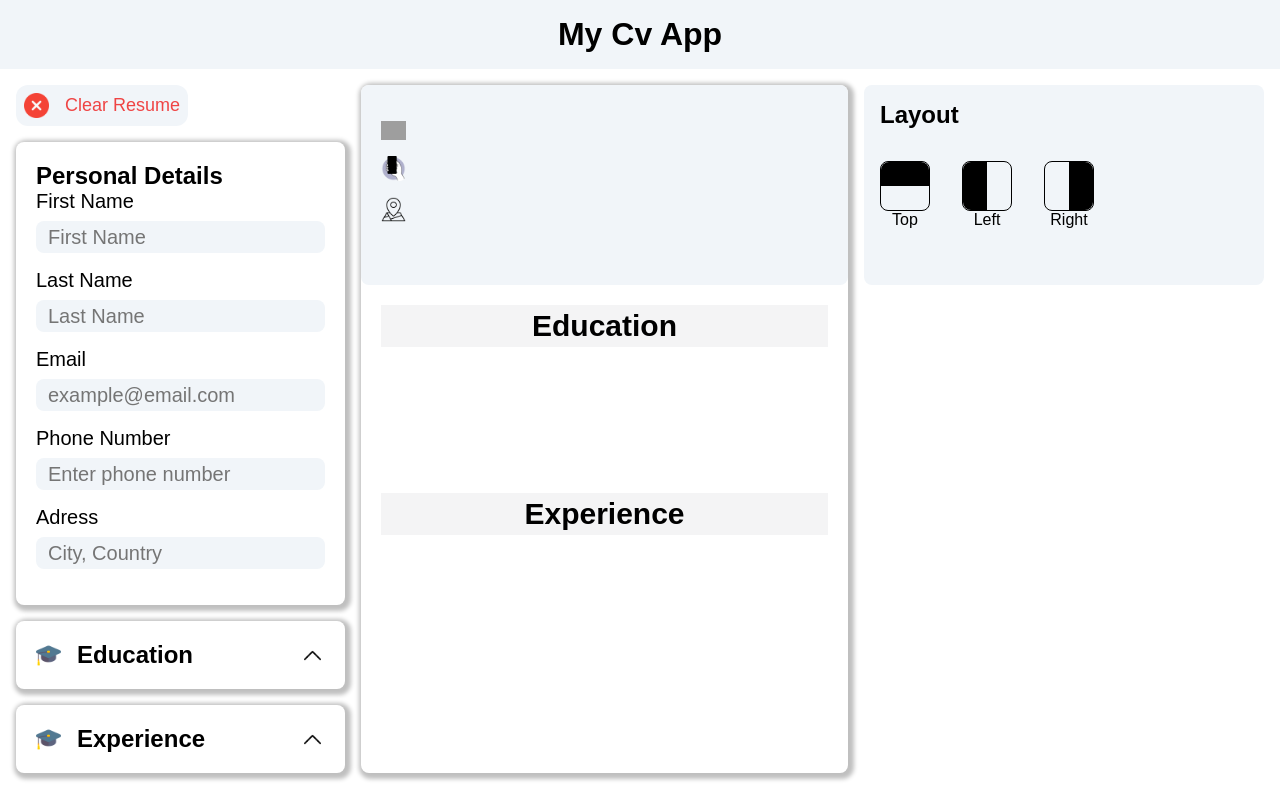
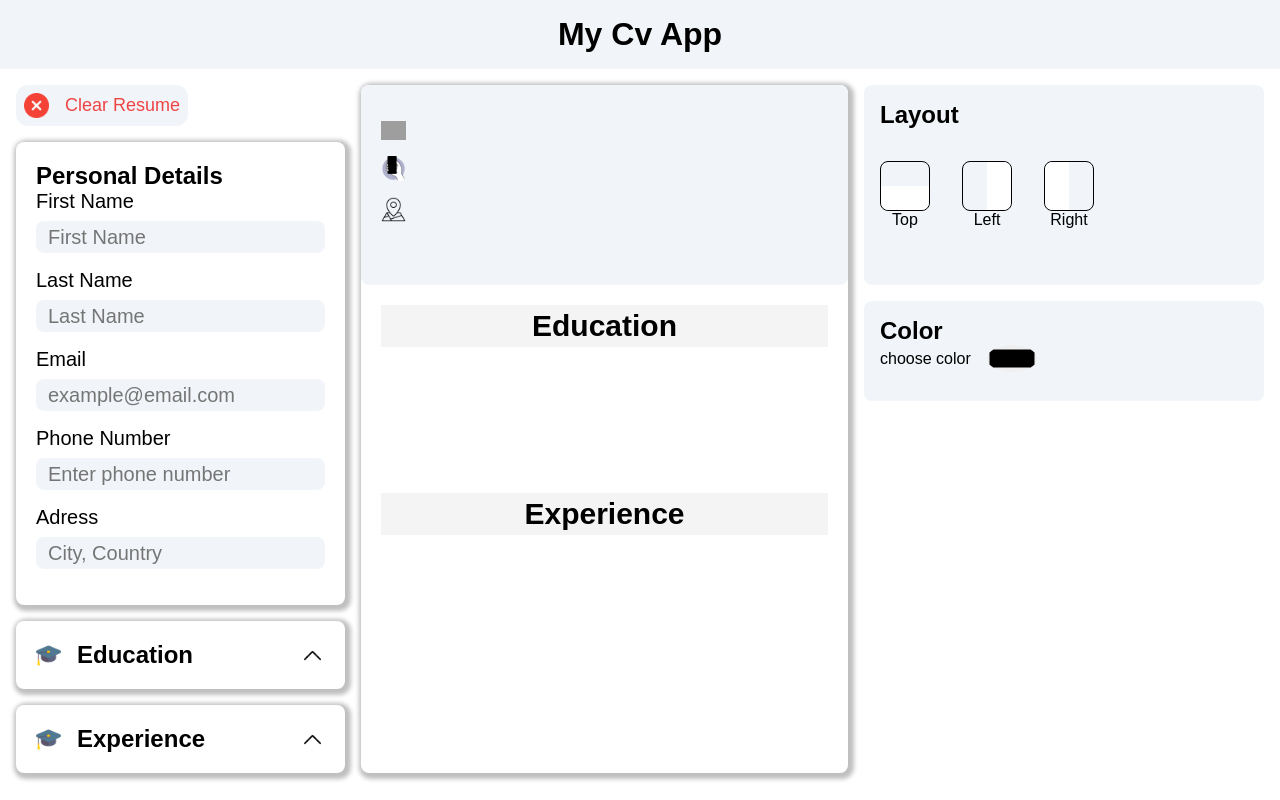
Before and after one commit to Medido1/The-OdinProject-CV-Application, a React (Vite) app: page / in a window 1280 px wide. Built offline with nearby package versions, Linux system fonts and the light colour scheme; grey boxes are pictures that could not be loaded.

Commit message:
Add a color input for the user to change the background color

```diff
--- a/src/components/CustomizeContainer.jsx
+++ b/src/components/CustomizeContainer.jsx
@@ -1,25 +1,32 @@
-import React, { useState } from 'react';
+import React from 'react';
 
-export default function CustomiseContainer() {
+export default function CustomiseContainer({color, handleColorChange}) {
   return (
     <div className='customize_container'>
       <div className='layout_container'>
         <h2>Layout</h2>
         <ul>
           <li>
-            <div className='square top'></div>
+            <div className='square top' style={{backgroundColor: color}}></div>
             <p>Top</p>
           </li>
           <li>
-            <div className='square left'></div>
+            <div className='square left' style={{backgroundColor: color}}></div>
             <p>Left</p>
           </li>
           <li>
-            <div className='square right'></div>
+            <div className='square right' style={{backgroundColor: color}}></div>
             <p>Right</p>
           </li>
         </ul>
       </div>
+      <div className="color_picker">
+        <h2>Color</h2>
+        <div>
+          <label htmlFor="color">choose color</label>
+          <input type="color"  id="color" onChange={handleColorChange}/>
+        </div>
+      </div>
     </div>
   )
 }
--- a/src/components/DisplayContainer.jsx
+++ b/src/components/DisplayContainer.jsx
@@ -3,10 +3,11 @@ import PersonalInfoDisplay from './PersonalInfoDisplay';
 import InfoDisplay from './InfoDisplay';
 
 export default function displayContainer({personalDetails, educationDetails,
-  educationList, experienceDetails, experienceList}) {
+  educationList, experienceDetails, experienceList,
+  color}) {
   return (
     <div className='display_container'>
-      <PersonalInfoDisplay personalDetails={personalDetails}/>
+      <PersonalInfoDisplay personalDetails={personalDetails} color={color}/>
       <InfoDisplay
         info={educationDetails}
         infoList={educationList}
--- a/src/components/Main.jsx
+++ b/src/components/Main.jsx
@@ -64,6 +64,12 @@ export default function Main() {
     })
   }
 
+  const [color, setColor] = useState("#f1f5f9");
+
+  function handleColorChange(e) {
+    setColor(e.target.value)
+  }
+
   return (
     <main className='main'>
       <div>
@@ -85,13 +91,17 @@ export default function Main() {
       />
       </div>
       <DisplayContainer
-      personalDetails={personalDetails}
-      educationDetails={educationDetails}
-      educationList={educationList}
-      experienceDetails={experienceDetails}
-      experienceList={experienceList}
+        personalDetails={personalDetails}
+        educationDetails={educationDetails}
+        educationList={educationList}
+        experienceDetails={experienceDetails}
+        experienceList={experienceList}
+        color={color}
       />
-      <CustomiseContainer />
+      <CustomiseContainer
+        color={color}
+        handleColorChange={handleColorChange}
+      />
     </main>
   )
 }
--- a/src/components/PersonalInfoDisplay.jsx
+++ b/src/components/PersonalInfoDisplay.jsx
@@ -3,9 +3,9 @@ import emailIcon from '../assets/icons/mail.png';
 import phoneIcon from '../assets/icons/phone.png';
 import locationIcon from '../assets/icons/location.png';
 
-export default function PersonalInfoDisplay({personalDetails}) {
+export default function PersonalInfoDisplay({personalDetails, color}) {
   return (
-    <div className="personal_info_display">
+    <div className="personal_info_display" style={{backgroundColor: color}}>
       <h2>{personalDetails.firstName}  {personalDetails.lastName}</h2>
       <div className='personal_details'>
         <p>
--- a/src/index.css
+++ b/src/index.css
@@ -207,8 +207,13 @@ body {
   background-color: #fca5a5;
 }
 
+.customize_container {
+  display: flex;
+  flex-direction: column;
+  gap: 1rem;
+}
 
-.layout_container {
+.layout_container{
   padding: 1rem;
   background-color: #f1f5f9;
   height: 200px;
@@ -235,27 +240,47 @@ body {
 .square::before {
   content: "";
   position: absolute;
-  top: 0;
-  background-color: black;
+  bottom: 0;
+  background-color: white;
 }
 
 .square.top::before {
   left: 0;
   width: 100%;
   height: 50%;
-  border-radius: .5rem .5rem 0 0;
+  border-radius: .0 0 .5rem .5rem;
 }
 
 .square.left::before {
+  width: 50%;
+  height: 100%;
+  right: 0;
+  border-radius: 0rem .5rem .5rem 0;
+}
+
+.square.right::before {
   width: 50%;
   height: 100%;
   left: 0;
   border-radius: .5rem 0 0 .5rem;
 }
 
-.square.right::before {
-  width: 50%;
-  height: 100%;
-  right: 0;
-  border-radius: 0 .5rem .5rem 0;
+.color_picker {
+  padding: 1rem;
+  background-color: #f1f5f9;
+  height: 100px;
+  width: 400px;
+  border-radius: .5rem;
 }
+
+.color_picker div {
+  display: flex;
+  gap: 1rem;
+  align-items: center;
+}
+
+.color_picker input {
+  border-radius: 50%;
+  outline: none;
+  border: 0;
+}
```
